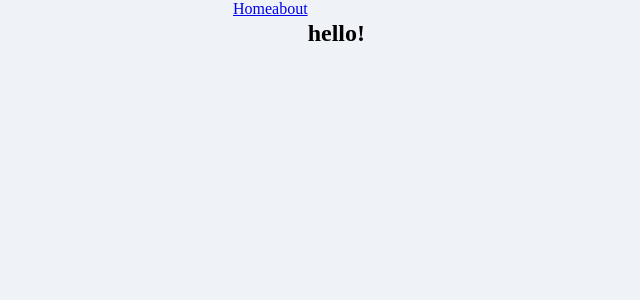
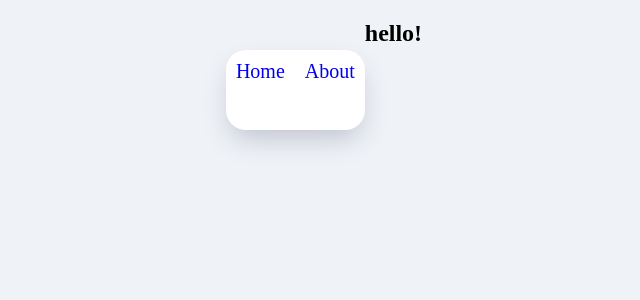
Before and after one commit to gunu9441/TIL, a React (Create React App) app in the folder Web_basic/Reactjs/movie_app/: page /#/about in a window 1280 px wide. Shown: the top 300 px of the page, without its empty margins (341-981 px from the left). Built offline with nearby package versions, Linux system fonts and the light colour scheme.

Commit message:
design navigation and feature redirect function

```diff
--- a/Web_basic/Reactjs/movie_app/src/App.js
+++ b/Web_basic/Reactjs/movie_app/src/App.js
@@ -4,7 +4,6 @@ import Home from './routes/Home';
 import About from './routes/About';
 import Detail from './routes/Detail';
 import Navigation from './components/Navigation';
-
 
 function App(){
 	return(
@@ -13,7 +12,6 @@ function App(){
 			<Route exact path='/' component={Home}/>
 			<Route path='/about' component={About}/>
 			<Route path='/movie-detail' component={Detail}/>
-
 		</HashRouter>
 	);
 }
--- /dev/null
+++ b/Web_basic/Reactjs/movie_app/src/components/Navigation.css
@@ -0,0 +1,23 @@
+.navigation{
+    margin-top: 50px;
+    margin-left: 50px;
+    background-color: white;
+    display: flex;
+    height: 10%;
+    border-radius : 20px;
+    box-shadow: 0 13px 27px -5px rgba(50 , 50 , 93, 0.25);
+    flex-wrap: wrap;
+    font-size: 20px;
+    position: relative;
+}
+
+.navigation .Home{
+    display: block;
+    margin: 10px;
+    text-decoration: none;
+}
+.navigation .About{
+    display: block;
+    margin: 10px;
+    text-decoration: none;
+}
--- a/Web_basic/Reactjs/movie_app/src/components/Navigation.js
+++ b/Web_basic/Reactjs/movie_app/src/components/Navigation.js
@@ -1,11 +1,12 @@
 import React from 'react';
 import {Link} from 'react-router-dom';
+import './Navigation.css'
 
 function Navigation (){
 	return(
-		<div>
-			<Link to="/">Home</Link>
-			<Link to='/about'>about</Link>
+		<div className='navigation'>
+			<Link className='Home' to="/">Home</Link>
+			<Link className='About' to='/about'>About</Link>
 		</div>
     );
 }
--- a/Web_basic/Reactjs/movie_app/src/routes/Detail.js
+++ b/Web_basic/Reactjs/movie_app/src/routes/Detail.js
@@ -1,7 +1,23 @@
-import React from 'react';
+import React from "react";
 
-function Detail(){
-    return <h1>hello!Detail!</h1>;
+
+class Detail extends React.Component{
+    componentDidMount(){
+        const {location, history} = this.props;
+        console.log(this.props)
+        if(location.state===undefined){
+            history.push('/');
+        }
+
+    }
+    render(){
+        const {location} = this.props;
+        if(location.state){
+        return <div>{location.state.title}</div>;
+        } else {
+            return null;
+        }
+    }
 }
 
 export default Detail;
--- a/Web_basic/Reactjs/movie_app/src/routes/Home.js
+++ b/Web_basic/Reactjs/movie_app/src/routes/Home.js
@@ -22,7 +22,6 @@ class Home extends React.Component{
 	}
 	render(){
 		const {isLoading, movies} = this.state;
-		console.log(movies)
 		return <section className="container">
 			{isLoading
 				?  (<div className="loader">
```
Also changed, not shown: Web_basic/Reactjs/movie_app/src/routes/Detail.css (added), 1 other file (tests, documents, lock files or other folders).
